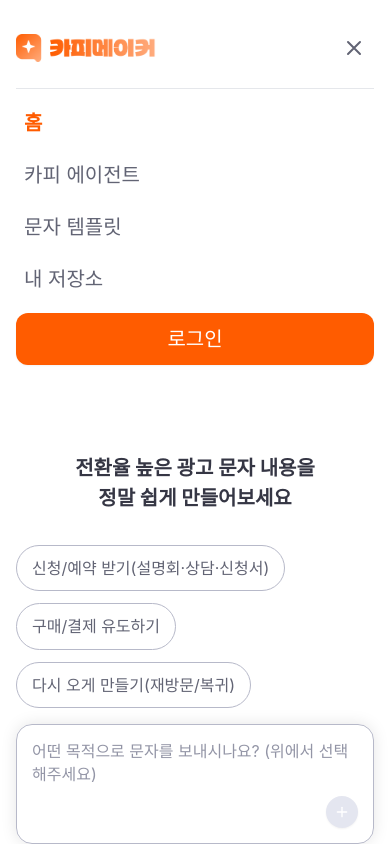
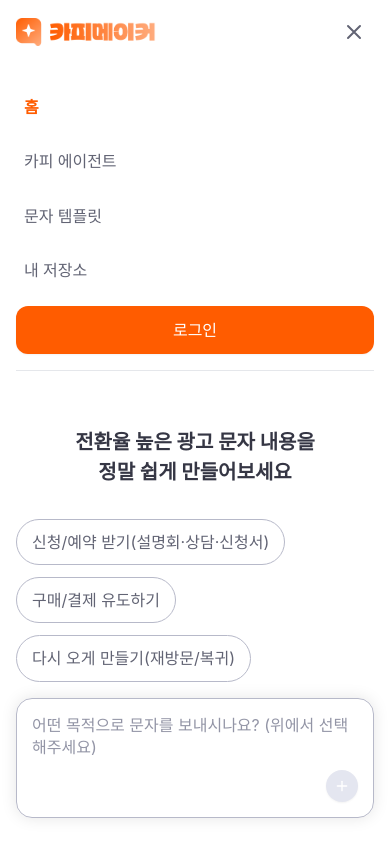
Before and after one commit to ghun00/copymaker, a Next.js app: page / in a window 390 px wide. Both pictures are taken after a click on the button 354 px from the left and 48 px from the top of the page. Shown: the top 844 px of the page. Built offline with nearby package versions, Linux system fonts and the light colour scheme; a web font is replaced by a local one.

Commit message:
meta tag 적용 + mo step4 질문 안 보이는 현상 수정

```diff
--- a/app/layout.tsx
+++ b/app/layout.tsx
@@ -3,8 +3,11 @@ import './globals.css'
 import TopNav from '@/components/TopNav'
 
 export const metadata: Metadata = {
-  title: '카피메이커',
-  description: '전환율 높은 광고 문자 내용을 정말 쉽게 만들어보세요',
+  title: '카피메이커 | 전환율 높은 문자 내용을 간편하게 만들어보세요',
+  description: '클릭과 반응을 만드는 문자 광고, 아직도 직접 고민하시나요? 카피메이커가 전환율 높은 문자 카피를 빠르게 만들어드려요!',
+  icons: {
+    icon: '/logoSymbol.png',
+  },
 }
 
 export default function RootLayout({
--- a/components/TopNav.tsx
+++ b/components/TopNav.tsx
@@ -25,7 +25,7 @@ export default function TopNav() {
 
   return (
     <nav className="sticky top-0 z-50 bg-white">
-      <div className="max-w-[1440px] mx-auto px-4 md:px-20 py-6">
+      <div className="max-w-[1440px] mx-auto px-4 md:px-20 py-2 md:py-6">
         <div className="flex justify-between items-center">
           {/* Logo */}
           <Link href="/" className="flex items-center gap-3 transition-transform duration-200 hover:scale-105 active:scale-95">
@@ -103,17 +103,17 @@ export default function TopNav() {
 
         {/* Mobile Menu */}
         {isMobileMenuOpen && (
-          <div className="md:hidden border-t border-gray-200 py-4 mt-4">
+          <div className="md:hidden border-b border-gray-200 py-4 mt-4">
             <div className="flex flex-col space-y-4">
               {navItems.map((item) => (
                 <Link
                   key={item.href}
                   href={item.href}
                   onClick={() => setIsMobileMenuOpen(false)}
-                  className={`text-[20px] leading-[1.4] px-2 py-1 transition-all duration-200 ${
+                  className={`text-[16px] leading-[1.4] px-2 py-2 transition-all duration-200 ${
                     isActive(item.href)
                       ? 'text-[#ff5c00] font-bold'
-                      : 'text-[#626474] font-normal hover:text-[#ff5c00]'
+                      : 'text-[#626474] font-medium hover:text-[#ff5c00]'
                   }`}
                   aria-label={item.label}
                 >
@@ -126,7 +126,7 @@ export default function TopNav() {
                 onClick={() => setIsMobileMenuOpen(false)}
                 aria-label="로그인"
               >
-                <span className="text-[20px] leading-[1.4]">로그인</span>
+                <span className="text-[16px] leading-[1.4]">로그인</span>
               </Link>
             </div>
           </div>
```
Also changed, not shown: app/._layout.tsx (added).
